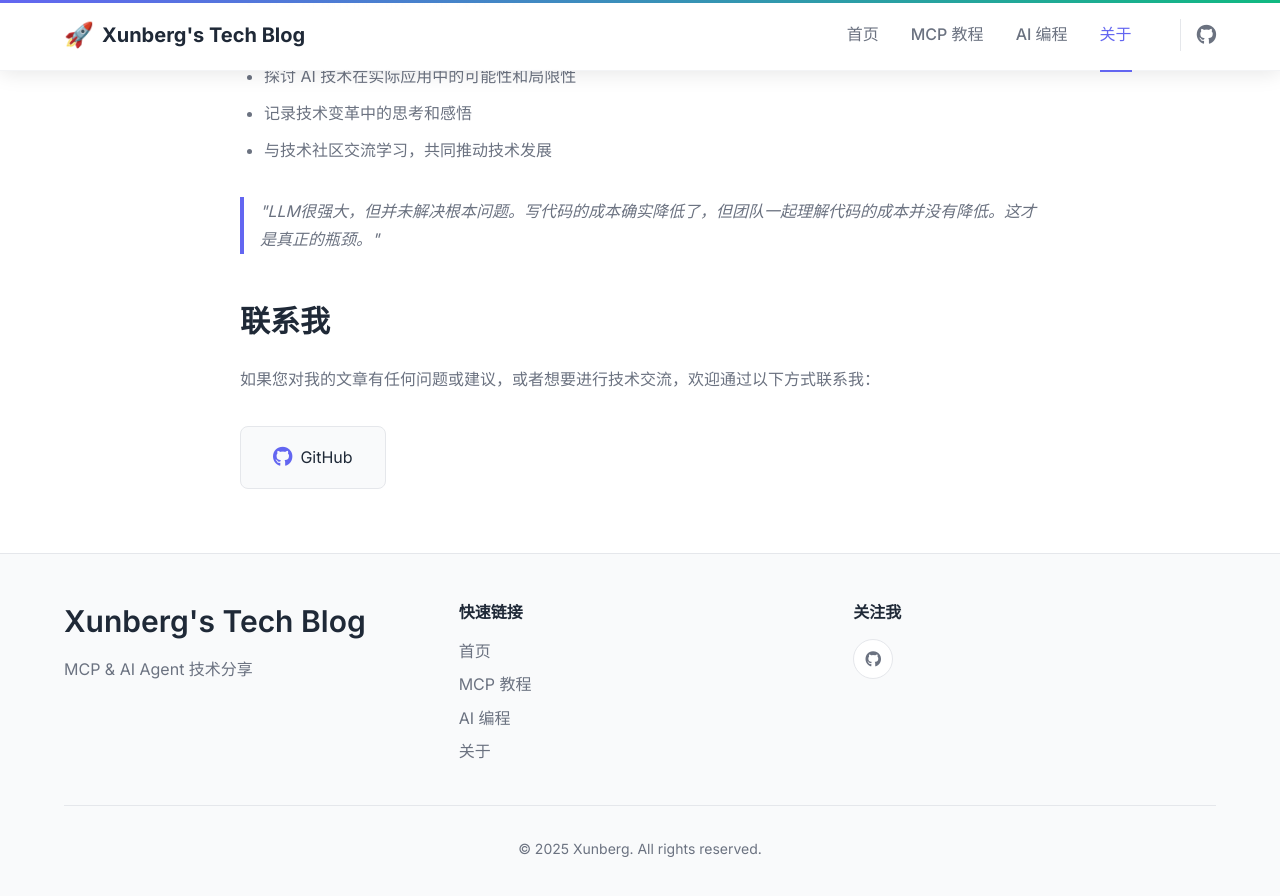
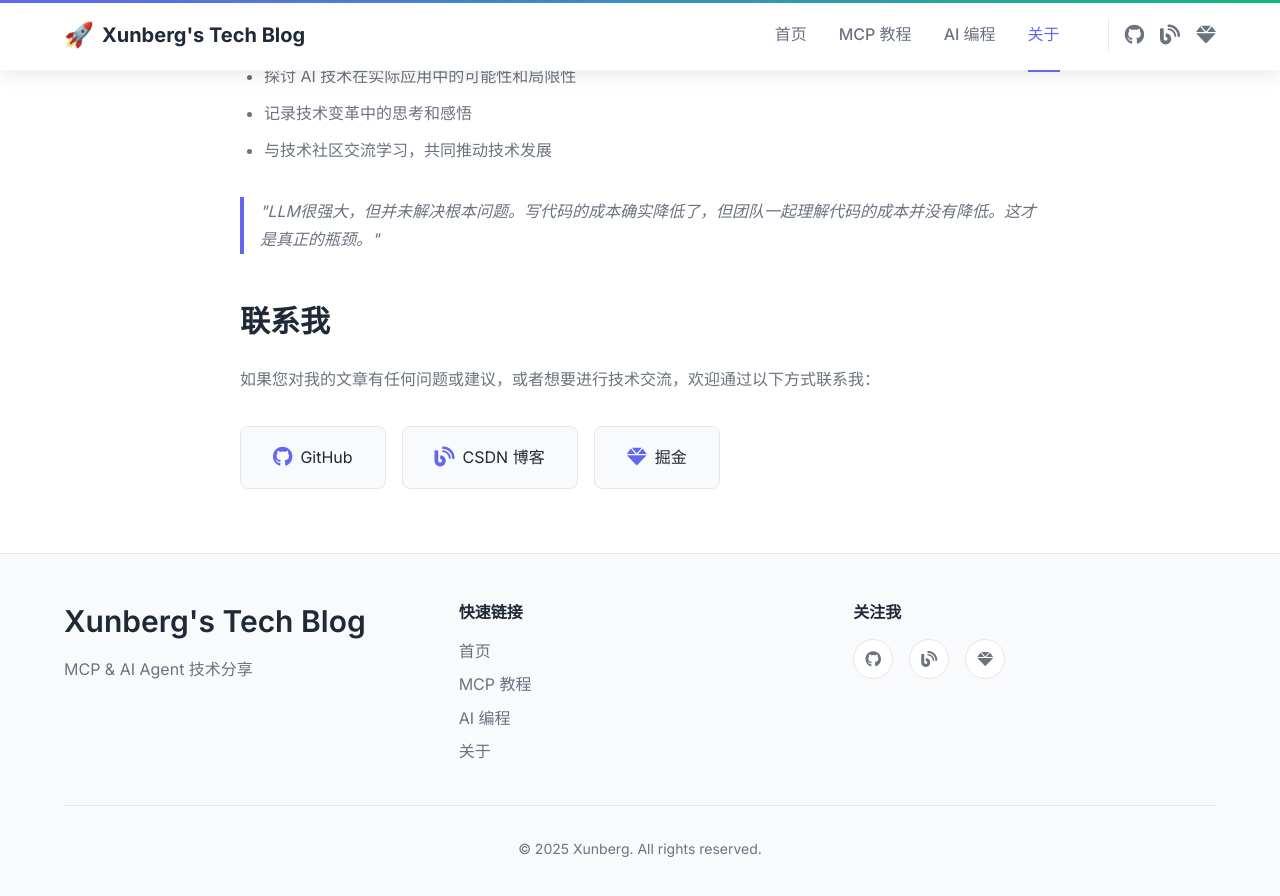
Before and after one commit to xunberg/xunberg.github.io, a Jekyll site: the page built from about.md, in a window 1280 px wide and 900 px high, scrolled down 2035 px. Shown: the top 896 px of the window. Built offline with Jekyll 4.4.1, drawn with Linux system fonts in a browser that asks for light colours.

Commit message:
add agent article and change some article data

```diff
--- a/_config.yml
+++ b/_config.yml
@@ -38,6 +38,8 @@ navigation:
 # Social links
 social:
   github: "xunberg"
+  csdn: "https://blog.csdn.net/zxlp520"
+  juejin: "https://juejin.cn/user/1239904848969895"
 
 # Collections
 collections:
--- a/_layouts/default.html
+++ b/_layouts/default.html
@@ -47,8 +47,18 @@
 
                     <div class="navbar-social">
                         {% if site.social.github %}
-                        <a href="https://github.com/{{ site.social.github }}" target="_blank" rel="noopener">
+                        <a href="https://github.com/{{ site.social.github }}" target="_blank" rel="noopener" title="GitHub">
                             <i class="fab fa-github"></i>
+                        </a>
+                        {% endif %}
+                        {% if site.social.csdn %}
+                        <a href="{{ site.social.csdn }}" target="_blank" rel="noopener" title="CSDN 博客">
+                            <i class="fas fa-blog"></i>
+                        </a>
+                        {% endif %}
+                        {% if site.social.juejin %}
+                        <a href="{{ site.social.juejin }}" target="_blank" rel="noopener" title="掘金">
+                            <i class="fas fa-gem"></i>
                         </a>
                         {% endif %}
                     </div>
@@ -82,8 +92,18 @@
                     <h4>关注我</h4>
                     <div class="social-links">
                         {% if site.social.github %}
-                        <a href="https://github.com/{{ site.social.github }}" target="_blank" rel="noopener">
+                        <a href="https://github.com/{{ site.social.github }}" target="_blank" rel="noopener" title="GitHub">
                             <i class="fab fa-github"></i>
+                        </a>
+                        {% endif %}
+                        {% if site.social.csdn %}
+                        <a href="{{ site.social.csdn }}" target="_blank" rel="noopener" title="CSDN 博客">
+                            <i class="fas fa-blog"></i>
+                        </a>
+                        {% endif %}
+                        {% if site.social.juejin %}
+                        <a href="{{ site.social.juejin }}" target="_blank" rel="noopener" title="掘金">
+                            <i class="fas fa-gem"></i>
                         </a>
                         {% endif %}
                     </div>
--- a/about.md
+++ b/about.md
@@ -103,6 +103,14 @@ permalink: /about/
           <a href="https://github.com/xunberg" target="_blank" class="contact-link">
             <i class="fab fa-github"></i>
             <span>GitHub</span>
+          </a>
+          <a href="https://blog.csdn.net/zxlp520" target="_blank" class="contact-link">
+            <i class="fas fa-blog"></i>
+            <span>CSDN 博客</span>
+          </a>
+          <a href="https://juejin.cn/user/1239904848969895" target="_blank" class="contact-link">
+            <i class="fas fa-gem"></i>
+            <span>掘金</span>
           </a>
         </div>
       </div>
```
